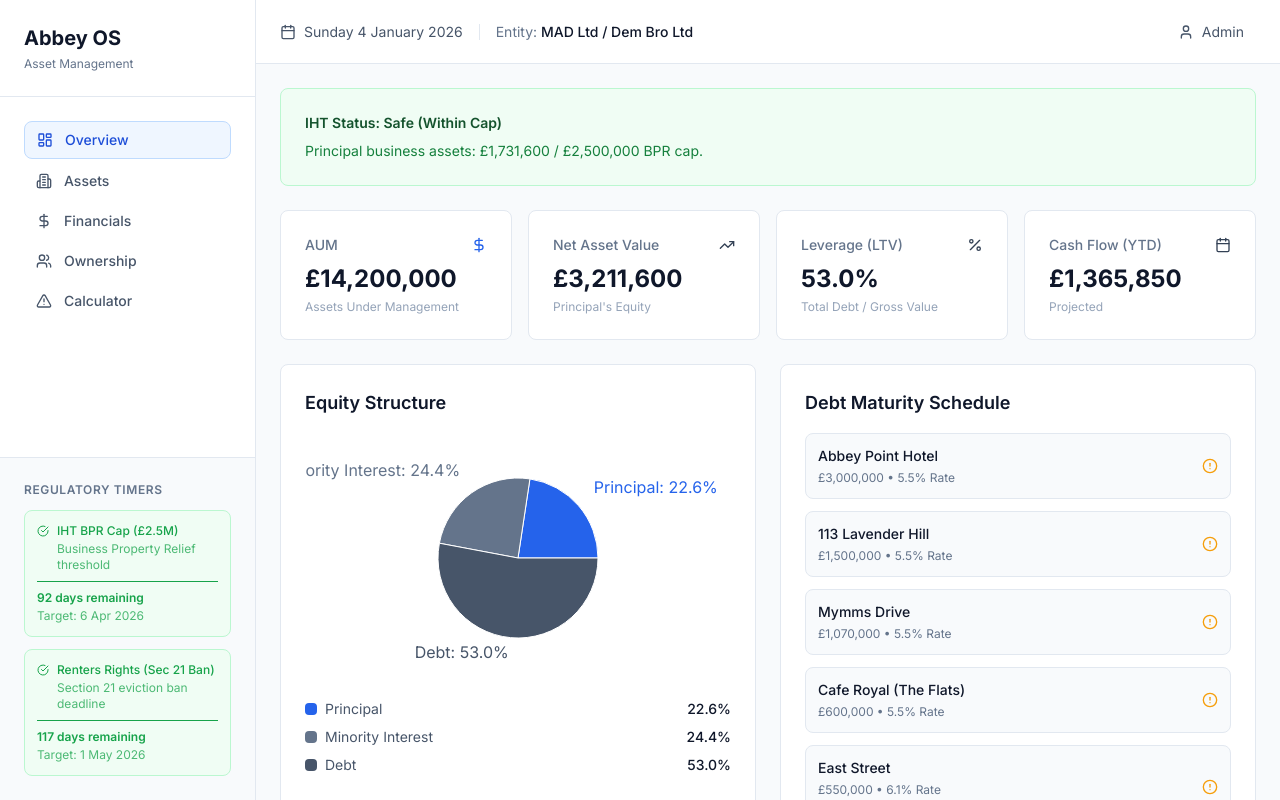
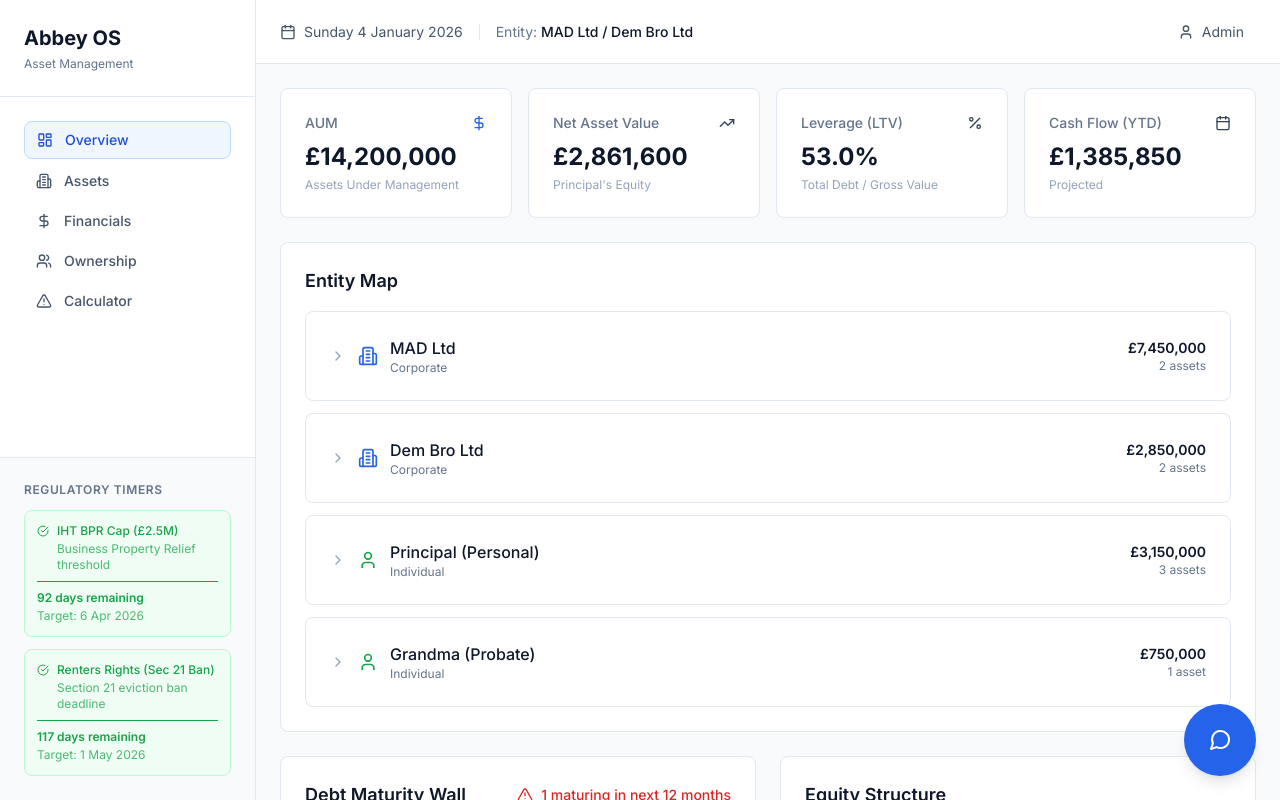
Before and after one commit to ldemetriou33/familyestate, a Next.js app: page / in a window 1280 px wide. Shown: the top 800 px of the page. Built offline with nearby package versions, Linux system fonts and the light colour scheme.

Commit message:
feat: refactor dashboard to use Zustand store and add Entity Map as primary navigation

```diff
--- a/app/page.tsx
+++ b/app/page.tsx
@@ -1,166 +1,166 @@
 'use client'
 
-import { useState } from 'react'
-import { EstateProvider, useEstateContext } from '@/contexts/EstateContext'
+import { useState, useEffect } from 'react'
+import { useSovereignStore } from '@/lib/store/sovereign-store'
+import { seedSovereignData } from '@/lib/data/sovereign-relational-seed'
 import DashboardSidebar from '@/components/dashboard/DashboardSidebar'
 import DashboardHeader from '@/components/dashboard/DashboardHeader'
 import KPIRibbon from '@/components/dashboard/KPIRibbon'
-import DynamicAssetTable from '@/components/dashboard/DynamicAssetTable'
-import DebtMaturitySchedule from '@/components/dashboard/DebtMaturitySchedule'
+import EntityMap from '@/components/sovereign/EntityMap'
+import DebtMaturityWall from '@/components/sovereign/DebtMaturityWall'
+import EstateCopilot from '@/components/sovereign/EstateCopilot'
+import DocumentVault from '@/components/sovereign/DocumentVault'
 import OwnershipStructure from '@/components/dashboard/OwnershipStructure'
-import CapitalAllocationScenario from '@/components/dashboard/CapitalAllocationScenario'
 import RegulatoryTimer from '@/components/dashboard/RegulatoryTimer'
 import { formatGBP } from '@/lib/utils'
 
-type ViewType = 'overview' | 'assets' | 'financials' | 'ownership' | 'calculator'
+type ViewType = 'overview' | 'entities' | 'assets' | 'financials' | 'ownership' | 'documents'
 
 function DashboardContent() {
-  const { assets, updateAsset, totals, currency } = useEstateContext()
+  const {
+    entities,
+    assets,
+    liabilities,
+    getTotalAUM,
+    getPrincipalEquity,
+    getMinorityEquity,
+    getCashFlow,
+    initialize
+  } = useSovereignStore()
   const [view, setView] = useState<ViewType>('overview')
 
+  // Initialize store with seed data on mount
+  useEffect(() => {
+    const seedData = seedSovereignData()
+    initialize(seedData)
+  }, [initialize])
+
+  // Calculate totals from store
+  const totalAUM = getTotalAUM()
+  const principalEquity = getPrincipalEquity()
+  const minorityEquity = getMinorityEquity()
+  const totalDebt = liabilities.reduce((sum, l) => sum + l.amount, 0)
+  const ltv = totalAUM > 0 ? (totalDebt / totalAUM) * 100 : 0
+  const cashFlow = getCashFlow()
+  const cashFlowYTD = cashFlow.monthlyFreeCashFlow * 12
+
   // IHT exposure check (2026 BPR threshold: £2.5M per individual)
-  // Calculate principal's business assets (excluding personal assets)
-  const businessAssets = assets.filter(
-    (a) => a.entity === 'MAD Ltd' || a.entity === 'Dem Bro Ltd'
-  )
-  const principalBusinessAssetsValue = businessAssets.reduce((sum, asset) => {
-    const valueInGBP = asset.currency === 'GBP' ? asset.value : asset.value * 0.85
-    const netValue = valueInGBP - (asset.currency === 'GBP' ? asset.debt : asset.debt * 0.85)
-    const principalEquity = (netValue * asset.owner_dad_pct) / 100
-    return sum + principalEquity
+  // Calculate principal's business assets (corporate entities only)
+  const businessEntities = entities.filter((e) => e.type === 'Corporate')
+  const principalBusinessAssetsValue = businessEntities.reduce((sum, entity) => {
+    const entityAssets = assets.filter((a) => a.entity_id === entity.id)
+    const dadShare = entity.shareholders.find((s) => s.name === 'Dad')?.percentage || 0
+
+    return entityAssets.reduce((entitySum, asset) => {
+      const assetLiabilities = liabilities.filter((l) => l.asset_id === asset.id)
+      const assetDebt = assetLiabilities.reduce((debtSum, l) => debtSum + l.amount, 0)
+      const netValue = asset.valuation - assetDebt
+      return entitySum + (netValue * dadShare) / 100
+    }, sum)
   }, 0)
+
   const ihtThreshold = 2_500_000 // £2.5M BPR cap
   const ihtExposure = principalBusinessAssetsValue > ihtThreshold
   const ihtExcess = Math.max(0, principalBusinessAssetsValue - ihtThreshold)
   const ihtEstimatedTax = ihtExcess * 0.2
 
-  // Calculate cash flow using actual monthly payments and turnover
-  const cashFlowYTD = totals.cashFlow.monthlyFreeCashFlow * 12 // Annual free cash flow
-
   const handleNavigate = (viewName: ViewType) => {
     setView(viewName)
   }
 
-  // Convert assets format for legacy components (temporary adapter)
-  const legacyAssets = assets.map((asset) => ({
-    id: asset.id,
-    name: asset.name,
-    tier: asset.tier === 'Core' ? 'S' : asset.tier === 'Value-Add' ? 'B' : 'C',
-    location: asset.location.includes('UK') ? 'UK' : 'CYPRUS',
-    currency: asset.currency,
-    valuation: asset.value,
-    debt: asset.debt > 0
-      ? {
-          principal: asset.debt,
-          interestRate: 5.5,
-          type: 'FIXED' as const,
-          isCompound: false,
-        }
-      : undefined,
-    ownership: {
-      dad: asset.owner_dad_pct,
-      uncles: asset.owner_uncle_pct,
-      entity: asset.entity || 'MAD_LTD',
-    },
-    status: asset.status,
-    metadata: asset.metadata || {},
-  }))
-
   return (
     <div className="min-h-screen bg-slate-50">
-      <DashboardSidebar currentView={view} onNavigate={handleNavigate} />
+      <DashboardSidebar onNavigate={handleNavigate} currentView={view} />
       <div className="ml-64">
         <DashboardHeader />
         <main className="p-6">
-          {/* IHT Status */}
-          {ihtExposure ? (
+          {/* IHT Alert */}
+          {ihtExposure && (
             <div className="mb-6 bg-red-50 border border-red-200 rounded-lg p-4">
               <div className="flex items-center gap-2 mb-2">
                 <span className="text-sm font-semibold text-red-900">IHT Exposure Alert</span>
               </div>
               <p className="text-sm text-red-700">
-                Principal business assets exceed £2.5M BPR cap by {formatGBP(ihtExcess)}. Estimated
-                tax at 20% effective rate: {formatGBP(ihtEstimatedTax)}.
-              </p>
-            </div>
-          ) : (
-            <div className="mb-6 bg-green-50 border border-green-200 rounded-lg p-4">
-              <div className="flex items-center gap-2 mb-2">
-                <span className="text-sm font-semibold text-green-900">IHT Status: Safe (Within Cap)</span>
-              </div>
-              <p className="text-sm text-green-700">
-                Principal business assets: {formatGBP(principalBusinessAssetsValue)} / {formatGBP(ihtThreshold)} BPR cap.
+                Business assets exceed £2.5M threshold by {formatGBP(ihtExcess)}. Estimated tax at 20%
+                effective rate: {formatGBP(ihtEstimatedTax)}.
               </p>
             </div>
           )}
 
-          {/* KPI Ribbon - Always visible */}
-          <KPIRibbon
-            aum={totals.totalGrossValue}
-            nav={totals.principalEquity}
-            ltv={totals.ltv}
-            cashFlowYTD={cashFlowYTD}
-          />
+          {/* KPI Ribbon */}
+          <KPIRibbon aum={totalAUM} nav={principalEquity} ltv={ltv} cashFlowYTD={cashFlowYTD} />
 
           {/* View Content */}
           {view === 'overview' && (
-            <>
+            <div className="space-y-6">
+              {/* Entity Map - Primary Navigation */}
+              <EntityMap />
+
               {/* Financial Summary */}
-              <div className="grid grid-cols-1 lg:grid-cols-2 gap-6 mb-6">
+              <div className="grid grid-cols-1 lg:grid-cols-2 gap-6">
+                <DebtMaturityWall />
                 <OwnershipStructure
-                  principalEquity={totals.principalEquity}
-                  minorityEquity={totals.minorityEquity}
-                  debt={totals.totalDebt}
-                  totalValue={totals.totalGrossValue}
+                  principalEquity={principalEquity}
+                  minorityEquity={minorityEquity}
+                  debt={totalDebt}
+                  totalValue={totalAUM}
                 />
-                <DebtMaturitySchedule assets={assets} />
               </div>
 
               {/* Regulatory/Tax Timers */}
-              <div className="mb-6">
-                <h2 className="text-xl font-semibold text-slate-900 mb-4">Regulatory Timeline</h2>
-                <div className="bg-white border border-slate-200 rounded-lg p-6">
-                  <RegulatoryTimer />
-                </div>
-              </div>
-            </>
+              <RegulatoryTimer />
+            </div>
           )}
 
-          {view === 'assets' && (
-            <div className="mb-6">
-              <h2 className="text-xl font-semibold text-slate-900 mb-4">Asset Register</h2>
-              <DynamicAssetTable assets={assets} onUpdateAsset={updateAsset} />
+          {view === 'entities' && (
+            <div>
+              <h2 className="text-xl font-semibold text-slate-900 mb-4">Entity Structure</h2>
+              <EntityMap />
             </div>
           )}
 
           {view === 'financials' && (
-            <div className="grid grid-cols-1 lg:grid-cols-2 gap-6 mb-6">
-              <DebtMaturitySchedule assets={legacyAssets as any} />
+            <div className="space-y-6">
+              <h2 className="text-xl font-semibold text-slate-900">Financial Overview</h2>
+              <DebtMaturityWall />
+              <div className="grid grid-cols-1 md:grid-cols-3 gap-4">
+                <div className="bg-white border border-slate-200 rounded-lg p-4">
+                  <p className="text-sm text-slate-500 mb-1">Monthly Income</p>
+                  <p className="text-2xl font-bold text-slate-900">{formatGBP(cashFlow.monthlyIncome)}</p>
+                </div>
+                <div className="bg-white border border-slate-200 rounded-lg p-4">
+                  <p className="text-sm text-slate-500 mb-1">Monthly Debt Payments</p>
+                  <p className="text-2xl font-bold text-slate-900">{formatGBP(cashFlow.monthlyDebtPayments)}</p>
+                </div>
+                <div className="bg-white border border-slate-200 rounded-lg p-4">
+                  <p className="text-sm text-slate-500 mb-1">Free Cash Flow</p>
+                  <p className="text-2xl font-bold text-slate-900">{formatGBP(cashFlow.monthlyFreeCashFlow)}</p>
+                </div>
+              </div>
+            </div>
+          )}
+
+          {view === 'ownership' && (
+            <div>
+              <h2 className="text-xl font-semibold text-slate-900 mb-4">Ownership Structure</h2>
               <OwnershipStructure
-                principalEquity={totals.principalEquity}
-                minorityEquity={totals.minorityEquity}
-                debt={totals.totalDebt}
-                totalValue={totals.totalGrossValue}
+                principalEquity={principalEquity}
+                minorityEquity={minorityEquity}
+                debt={totalDebt}
+                totalValue={totalAUM}
               />
             </div>
           )}
 
-          {view === 'ownership' && (
-            <div className="mb-6">
-              <OwnershipStructure
-                principalEquity={totals.principalEquity}
-                minorityEquity={totals.minorityEquity}
-                debt={totals.totalDebt}
-                totalValue={totals.totalGrossValue}
-              />
+          {view === 'documents' && (
+            <div>
+              <h2 className="text-xl font-semibold text-slate-900 mb-4">Document Vault</h2>
+              <DocumentVault />
             </div>
           )}
 
-          {view === 'calculator' && (
-            <div className="mb-6">
-              <CapitalAllocationScenario assets={legacyAssets as any} />
-            </div>
-          )}
+          {/* Estate Copilot - Floating Widget */}
+          <EstateCopilot />
         </main>
       </div>
     </div>
@@ -168,9 +168,7 @@ function DashboardContent() {
 }
 
 export default function HomePage() {
-  return (
-    <EstateProvider>
-      <DashboardContent />
-    </EstateProvider>
-  )
+  return <DashboardContent />
 }
+
+export const dynamic = 'force-dynamic'
```
